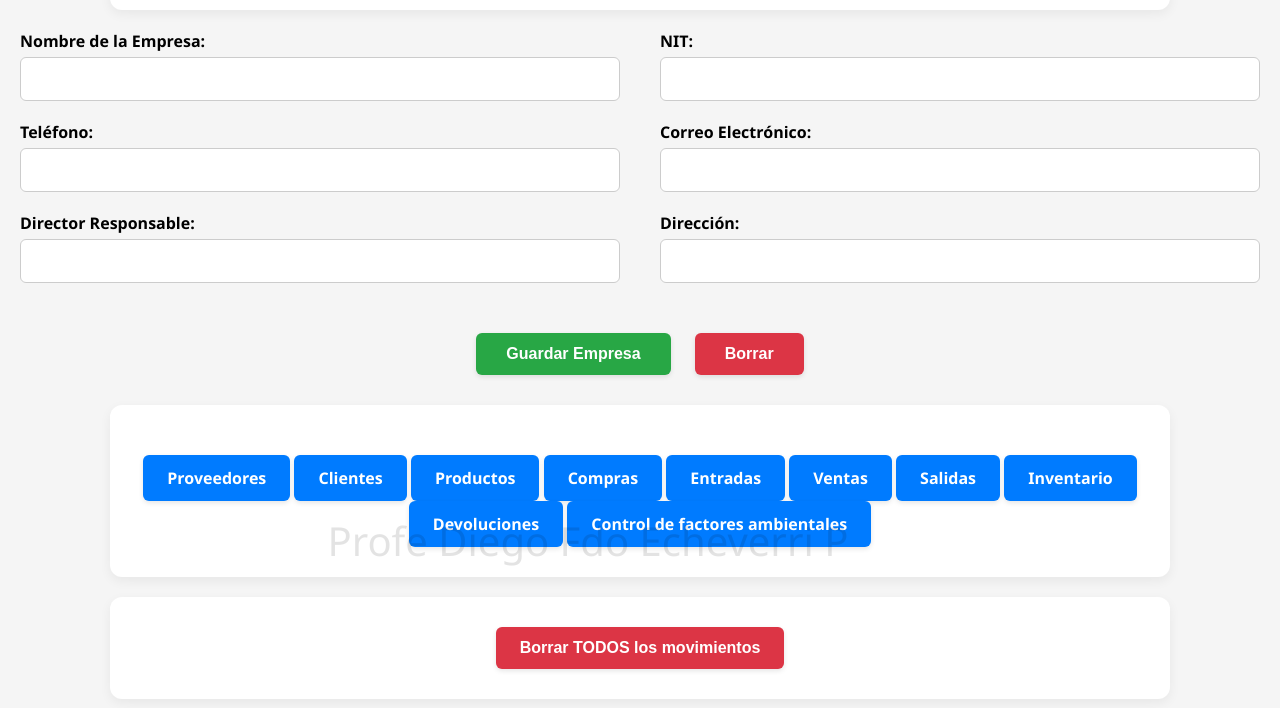
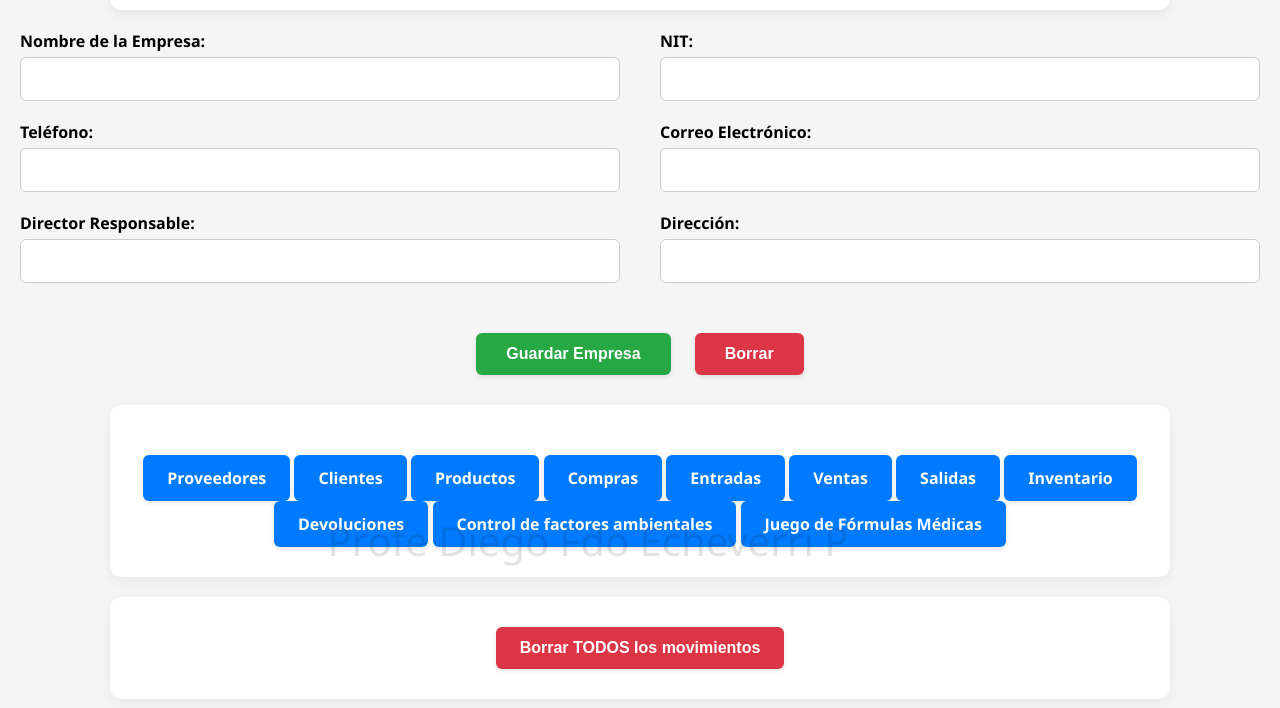
Before and after one commit to aulafarmaceutica/Zendra, a plain HTML site: page index.html in a window 1280 px wide. Shown: the part 212-920 px from the top of the page. Drawn offline with Linux system fonts and the light colour scheme; a script that the page names is missing.

Commit message:
Add files via upload

```diff
--- a/index.html
+++ b/index.html
@@ -86,6 +86,7 @@
     <a class="menu-button" href="inventario.html">Inventario</a>
     <a class="menu-button" href="devoluciones.html">Devoluciones</a>
     <a class="menu-button" href="temperatura.html">Control de factores ambientales</a>
+    <a class="menu-button" href="https://formulasmedicas.tiiny.site/" target="_blank">Juego de Fórmulas Médicas</a>
   </div>
 </div>
 
```
